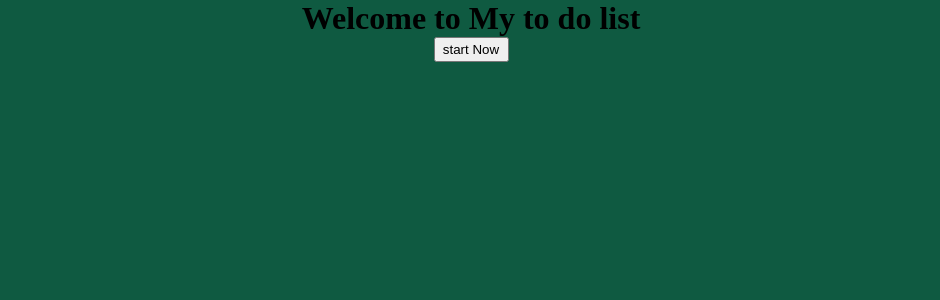
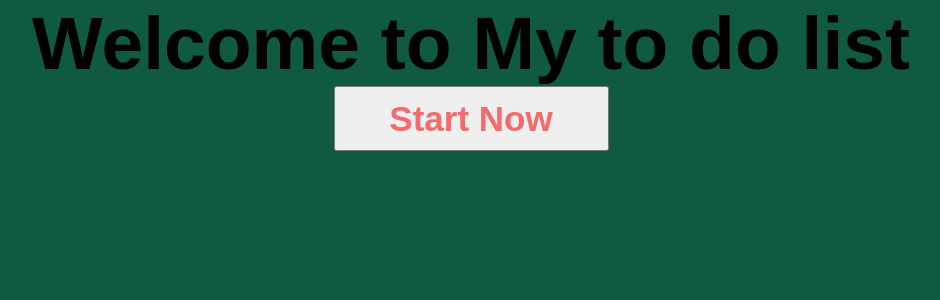
Before and after one commit to rodel31/to-do-list-app, a React (Create React App) app: page /home in a window 1280 px wide. Shown: the top 300 px of the page, without its empty margins (169-1109 px from the left). Built offline with nearby package versions, Linux system fonts and the light colour scheme.

Commit message:
modify start now

```diff
--- a/src/Components/Home.jsx
+++ b/src/Components/Home.jsx
@@ -5,7 +5,7 @@ const Home = ()=>{
     return(
         <>
             <h1>Welcome to My to do list</h1>
-            <button>start Now</button>
+            <button>Start Now</button>
         </>
     )
 }
--- a/src/Styles/home.scss
+++ b/src/Styles/home.scss
@@ -5,12 +5,15 @@
 body{
     margin: auto;
     text-align: center;
-    h{
+    h1{
         font-family: Arial, Helvetica, sans-serif;
-        font-size: 36px;
+        font-size: 75px;
     }
     button{
-        min-height: 25px;
-        width: 75px;
+        min-height: 65px;
+        width: 275px;
+        font-size: 35px;
+        font-weight: bold;
+        color: rgb(245, 106, 106);
     }
 }
```
